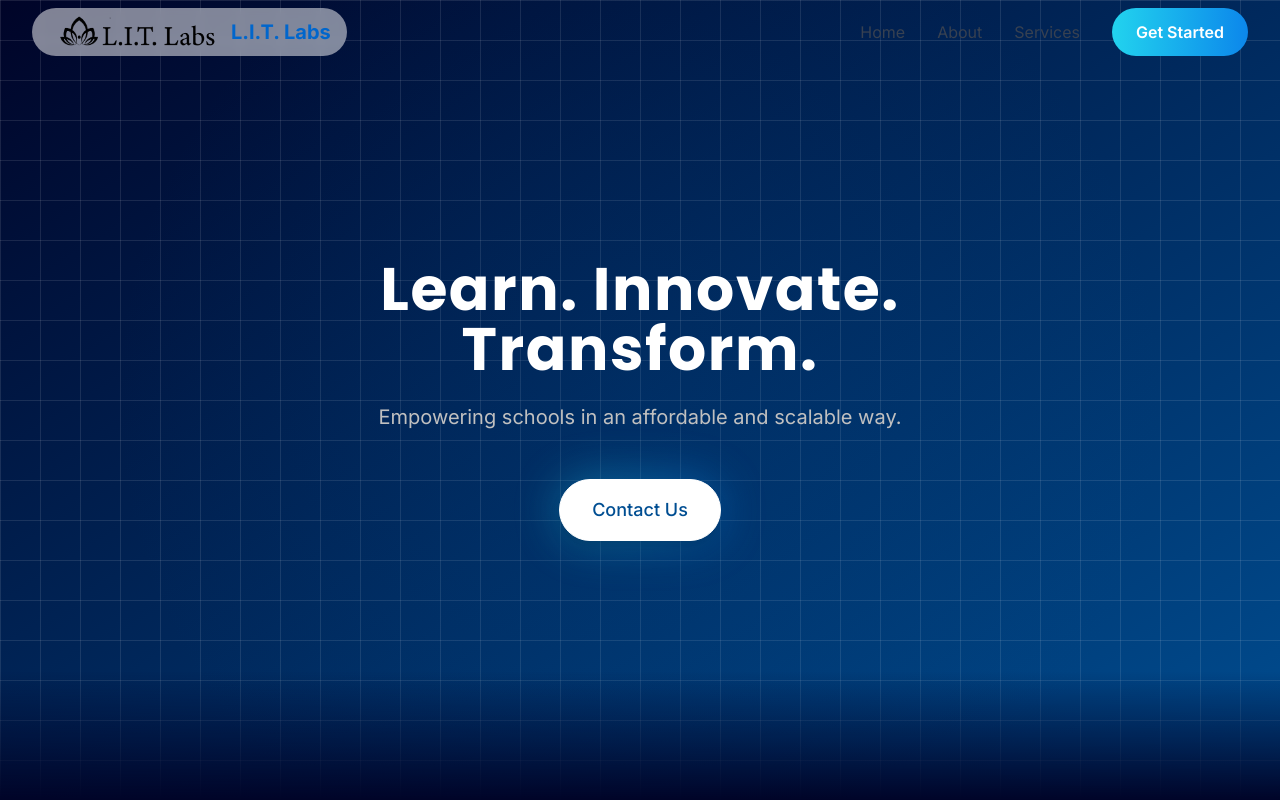
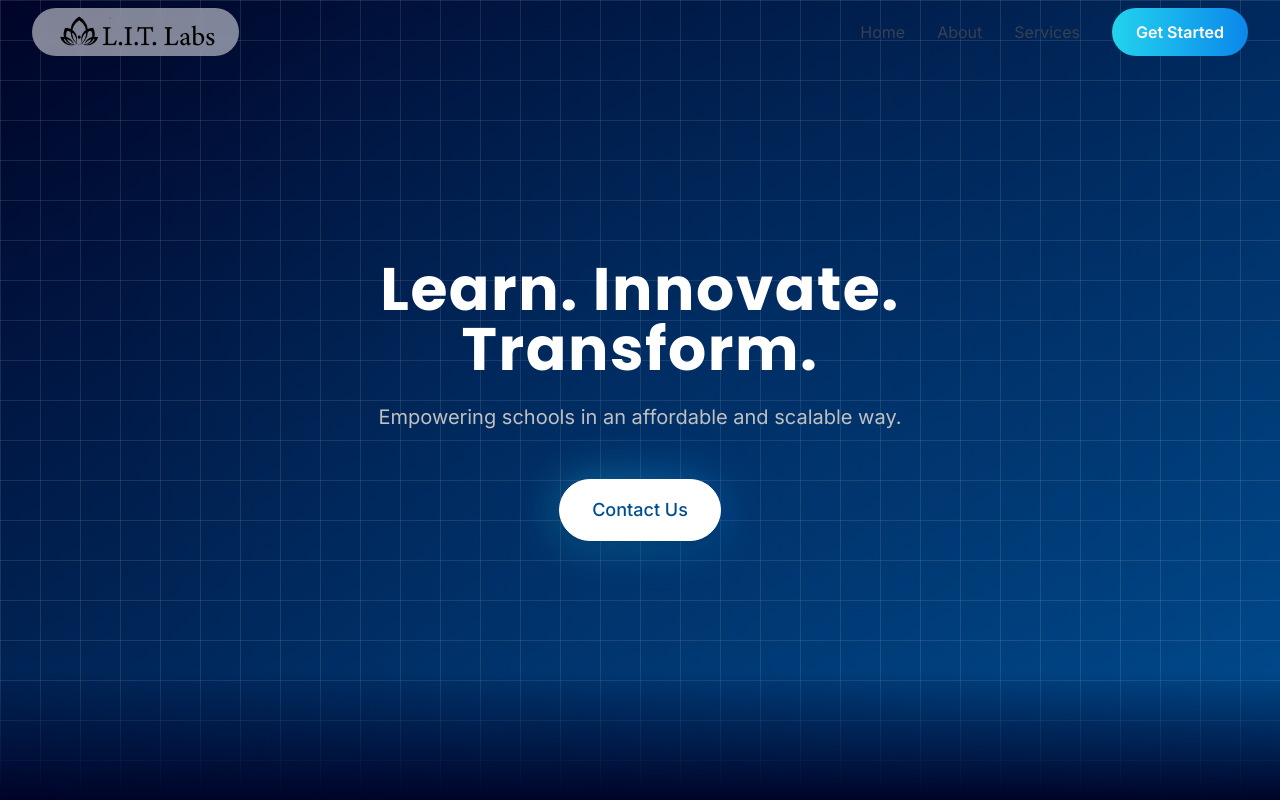
Before and after one commit to Hexacom06/LIT-Labs-Website, a React (Vite) app in the folder project 7/: page / in a window 1280 px wide. Shown: the top 800 px of the page. Built offline with nearby package versions, Linux system fonts and the light colour scheme.

Commit message:
Update Navigation.tsx

```diff
--- a/project 7/src/components/Navigation.tsx
+++ b/project 7/src/components/Navigation.tsx
@@ -44,7 +44,6 @@ const Navigation = () => {
                   alt="L.I.T. Labs Logo"
                   className="h-8 w-auto"
                 />
-                <span className="ml-2 text-xl font-bold text-blue-600">L.I.T. Labs</span>
               </div>
             </div>
 
```
